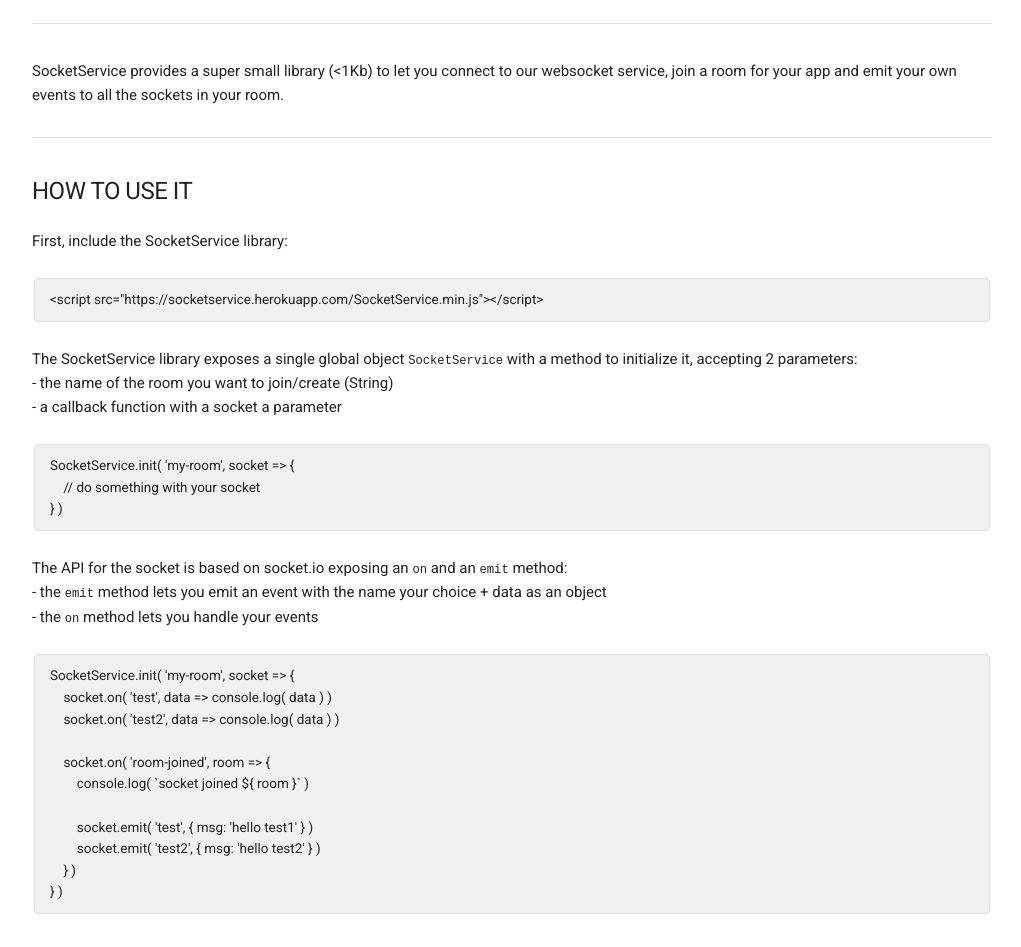
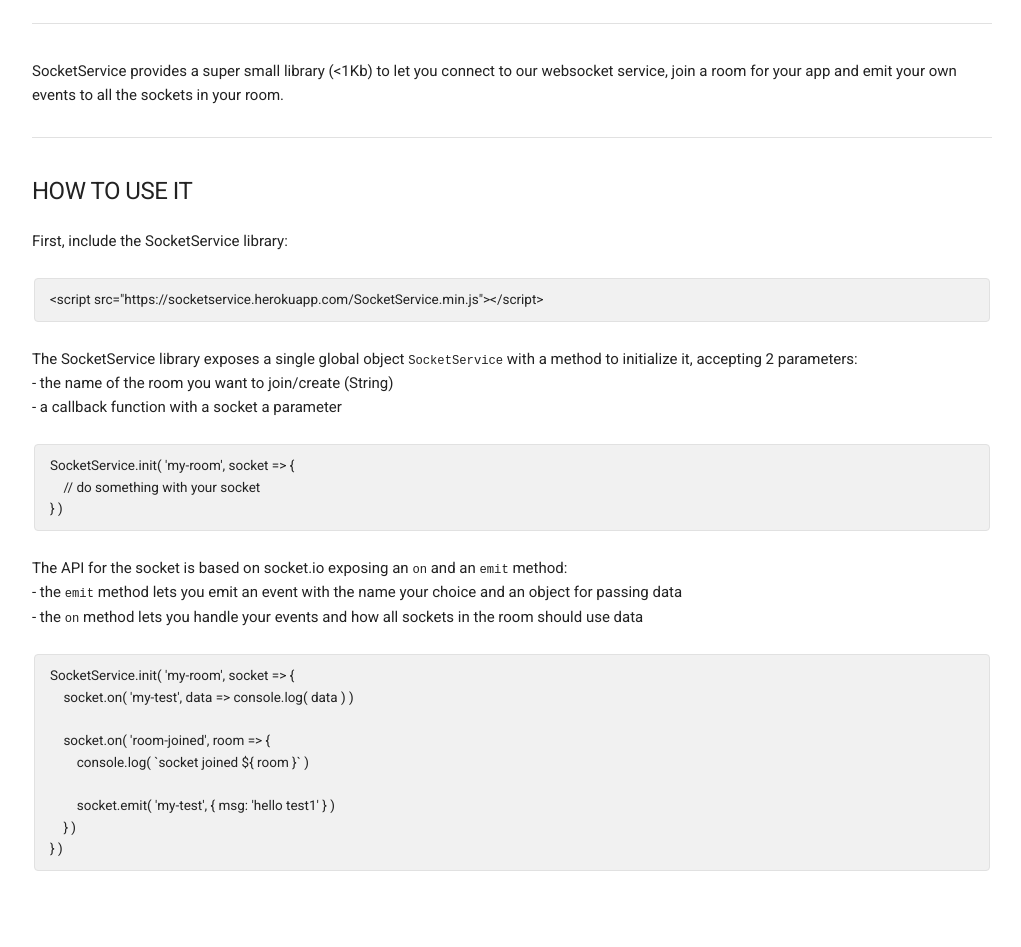
Before and after one commit to MAKIO135/SocketService, a website: page src/public/index.html in a window 1280 px wide. Shown: the part 89-1036 px from the top of the page, without its empty margins (128-1149 px from the left). After the commit the page ends 993 px from the top, so only its background shows below. Drawn offline with nearby package versions, Linux system fonts and the light colour scheme.

Commit message:
doc doc doc

```diff
--- a/src/public/index.html
+++ b/src/public/index.html
@@ -33,19 +33,18 @@
 } )</code></pre>
 
     <p>
-        The API for the socket is based on socket.io exposing an <span class="code">on</span> and an <span class="code">emit</span> method: <br>
-        - the <span class="code">emit</span> method lets you emit an event with the name your choice + data as an object<br>
-        - the <span class="code">on</span> method lets you handle your events
+        The API for the socket is based on socket.io exposing an <span class="code">on</span> and an <span class="code">emit</span> method:<br>
+        - the <span class="code">emit</span> method lets you emit an event with the name your choice and an object for passing data<br>
+        - the <span class="code">on</span> method lets you handle your events and how all sockets in the room should use data
+    </p>
 
 <pre><code>SocketService.init( 'my-room', socket => {
-    socket.on( 'test', data => console.log( data ) )
-    socket.on( 'test2', data => console.log( data ) )
+    socket.on( 'my-test', data => console.log( data ) )
 
     socket.on( 'room-joined', room => {
         console.log( `socket joined ${ room }` )
 
-        socket.emit( 'test', { msg: 'hello test1' } )
-        socket.emit( 'test2', { msg: 'hello test2' } )
+        socket.emit( 'my-test', { msg: 'hello test1' } )
     } )
 } )</code></pre>
 
```
